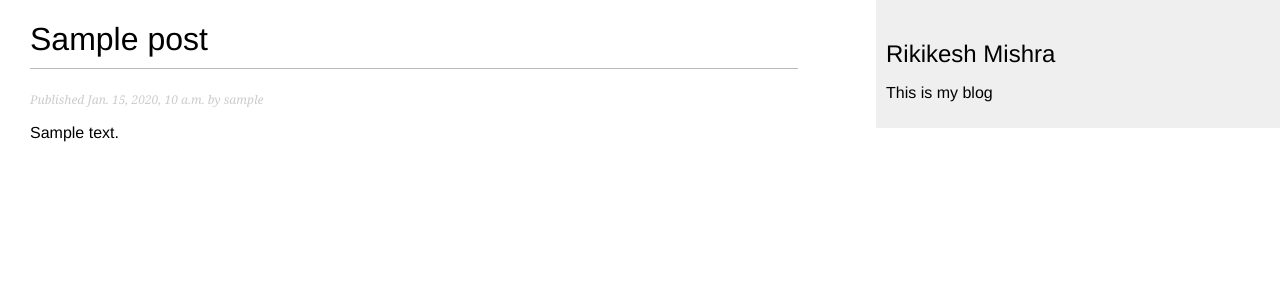
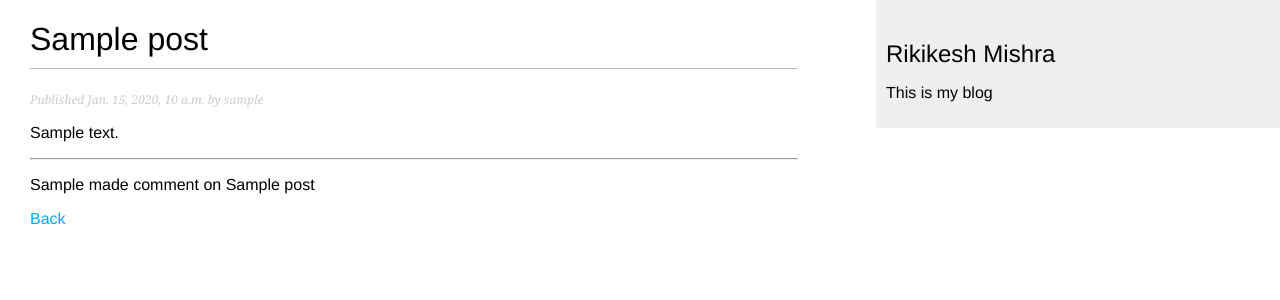
Before and after one commit to adarsha1426/blog, a Django app: a page that uses base/templates/base/post/detail.html in a window 1280 px wide. Shown: the top 300 px of the page. Run offline with Django 5.2, Linux system fonts and the light colour scheme; tables that the repository leaves empty hold one stand-in row (values such as "Sample post").

Commit message:
added templates

```diff
--- /dev/null
+++ b/base/templates/base/post/comment.html
@@ -0,0 +1,3 @@
+{% if comment %}
+    <p>{{comment}}<p>
+{% endif %}
--- /dev/null
+++ b/base/templates/base/post/comment_form.html
@@ -0,0 +1,12 @@
+{% for x in comment %}
+<p>{{x}}</p>
+{% endfor %}
+{% if user.is_authenticated %}
+<form action="{% url "base:add_comment" post.id %}" method="POST">
+    {% csrf_token %}
+   <p> {{user.first_name}}</p>
+        {{form.as_p}}
+    <input type="submit" value="Add Comment">
+</form>
+{% endif %}
+<a href="#">Back</a>
--- a/base/templates/base/post/detail.html
+++ b/base/templates/base/post/detail.html
@@ -4,6 +4,11 @@
     <h1>{{post.title}}</h1>
     <p class="date">
         Published {{post.publish}} by {{post.author}}
-
         {{post.body|linebreaks}}
+        <hr>
+        {% for comment in comments %}
+    <p>{{comment}}<p>
+{% endfor %}
+        {% include "base/post/comment_form.html" %}
 {% endblock  %}
+{% include "base/post/comment_form.html" %}
```
Also changed, not shown: base/templates/base/post/email_form.html (line endings or trailing spaces).
